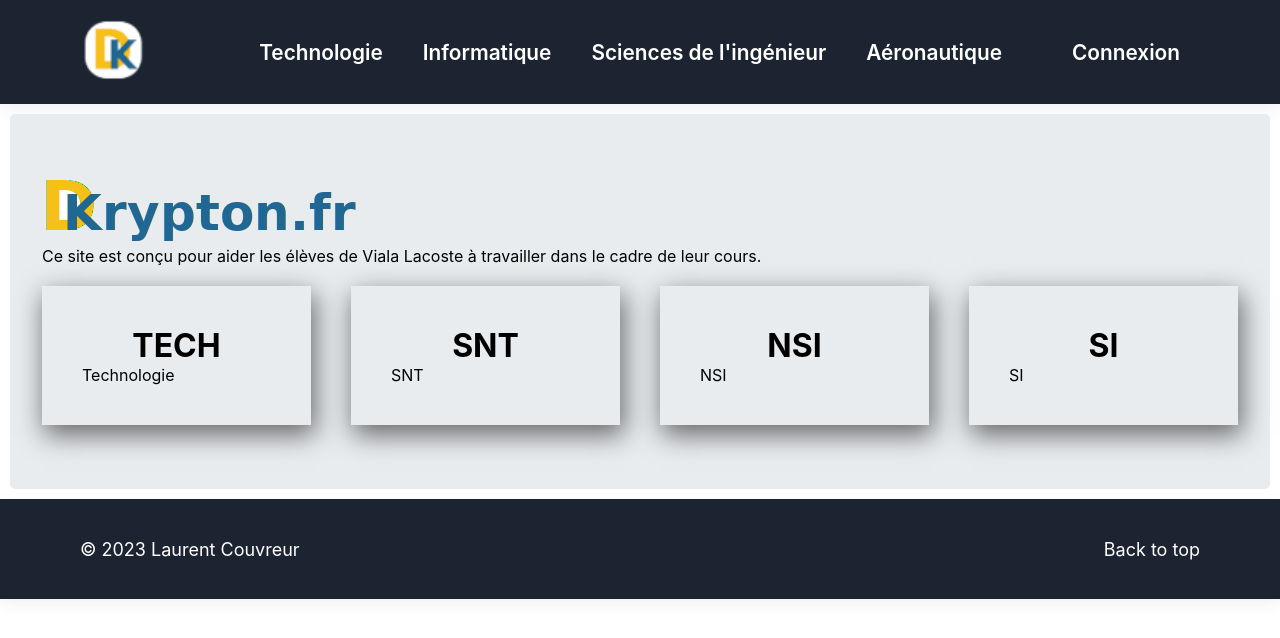
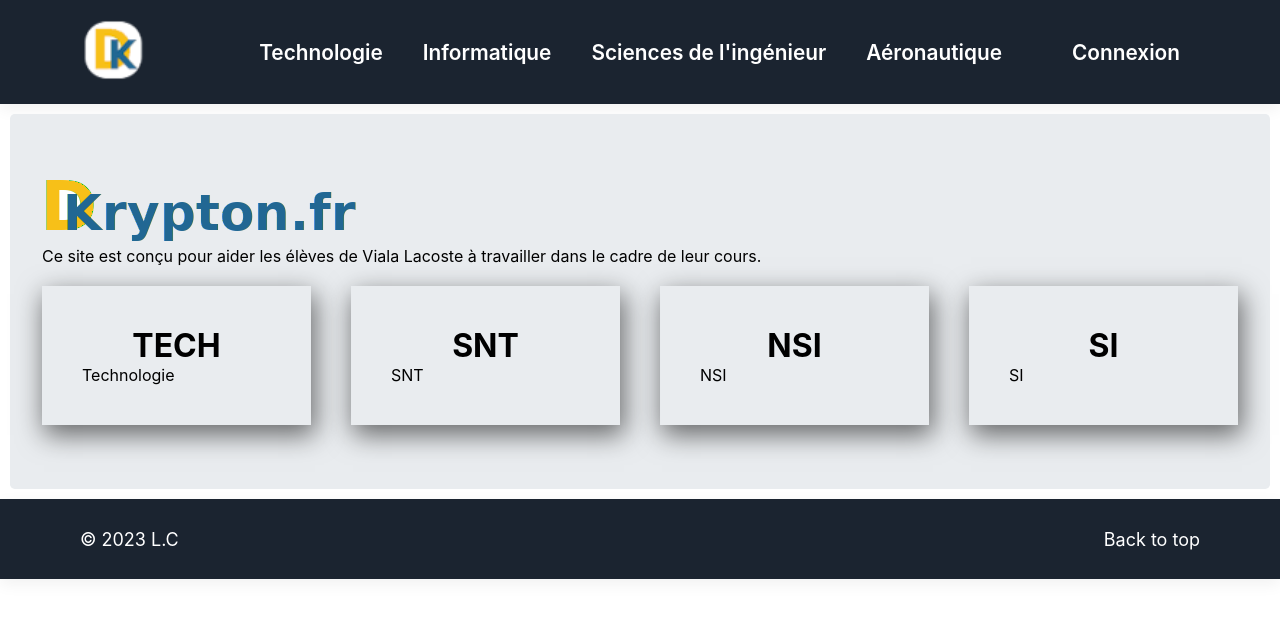
Before and after one commit to Jules010209/d-krypton, a React (Create React App) app: page / in a window 1280 px wide. Shown: the top 638 px of the page. Built offline with nearby package versions, Linux system fonts and the light colour scheme.

Commit message:
fix(footer): fix bottom

```diff
--- a/src/components/box/Box.scss
+++ b/src/components/box/Box.scss
@@ -1,12 +1,7 @@
 .box {
-    // border: 10px coral solid;
-
     box-shadow: 3px 9px 25px 1px rgba(0,0,0,0.56);
     -webkit-box-shadow: 3px 9px 25px 1px rgba(0,0,0,0.56);
     -moz-box-shadow: 3px 9px 25px 1px rgba(0,0,0,0.56);
-
-    // width: 50%;
-
     padding: 40px;
 }
 
--- a/src/components/footer/Footer.scss
+++ b/src/components/footer/Footer.scss
@@ -12,16 +12,24 @@
 }
 
 #ffooter {
-    display: flex;
     align-items: center;
-    justify-content: space-between;
     background: #1b2430;
-    flex-flow: row;
     padding: 20px 80px;
     box-shadow: 0 5px 15px rgba(0, 0, 0, 0.06);
+    display: flex;
+    justify-content: space-between;
+    clear: both;
+    height: 80px;
+}
 
-    position: relative;
-    clear: both;
-    height: 100px;
-    // margin-top: -200px;
-}
+// @media screen and (min-width: 450px) {
+//     #ffooter {
+//         margin-top: 100px;
+//     }
+// }
+
+// @media screen and (min-width: 900px) {
+//     #ffooter {
+//         margin-top: 200px;
+//     }
+// }
--- a/src/components/footer/Footer.tsx
+++ b/src/components/footer/Footer.tsx
@@ -8,7 +8,7 @@ export class Footer extends Component {
             <>
                 <footer id='ffooter'>
                     <p className='copyright'>
-                        &copy; 2023 Laurent Couvreur
+                        &copy; 2023 L.C
                     </p>
                     <p><a className='btop' href='#top'>Back to top</a></p>
                 </footer>
--- a/src/index.scss
+++ b/src/index.scss
@@ -1,10 +1,22 @@
 body {
     margin: 0;
+    height: 100%;
+    display: flex;
+    flex-direction: column;
     font-family: -apple-system, BlinkMacSystemFont, 'Segoe UI', 'Roboto', 'Oxygen', 'Ubuntu', 'Cantarell', 'Fira Sans', 'Droid Sans', 'Helvetica Neue', sans-serif;
     -webkit-font-smoothing: antialiased;
     -moz-osx-font-smoothing: grayscale;
 }
 
+html, #root {
+    height: 100%;
+    width: 100%;
+}
+
+.jumbotron {
+    flex-grow: 1;
+}
+
 code {
     font-family: source-code-pro, Menlo, Monaco, Consolas, 'Courier New', monospace;
 }
```
Also changed, not shown: src/pages/home.tsx (line endings or trailing spaces).
